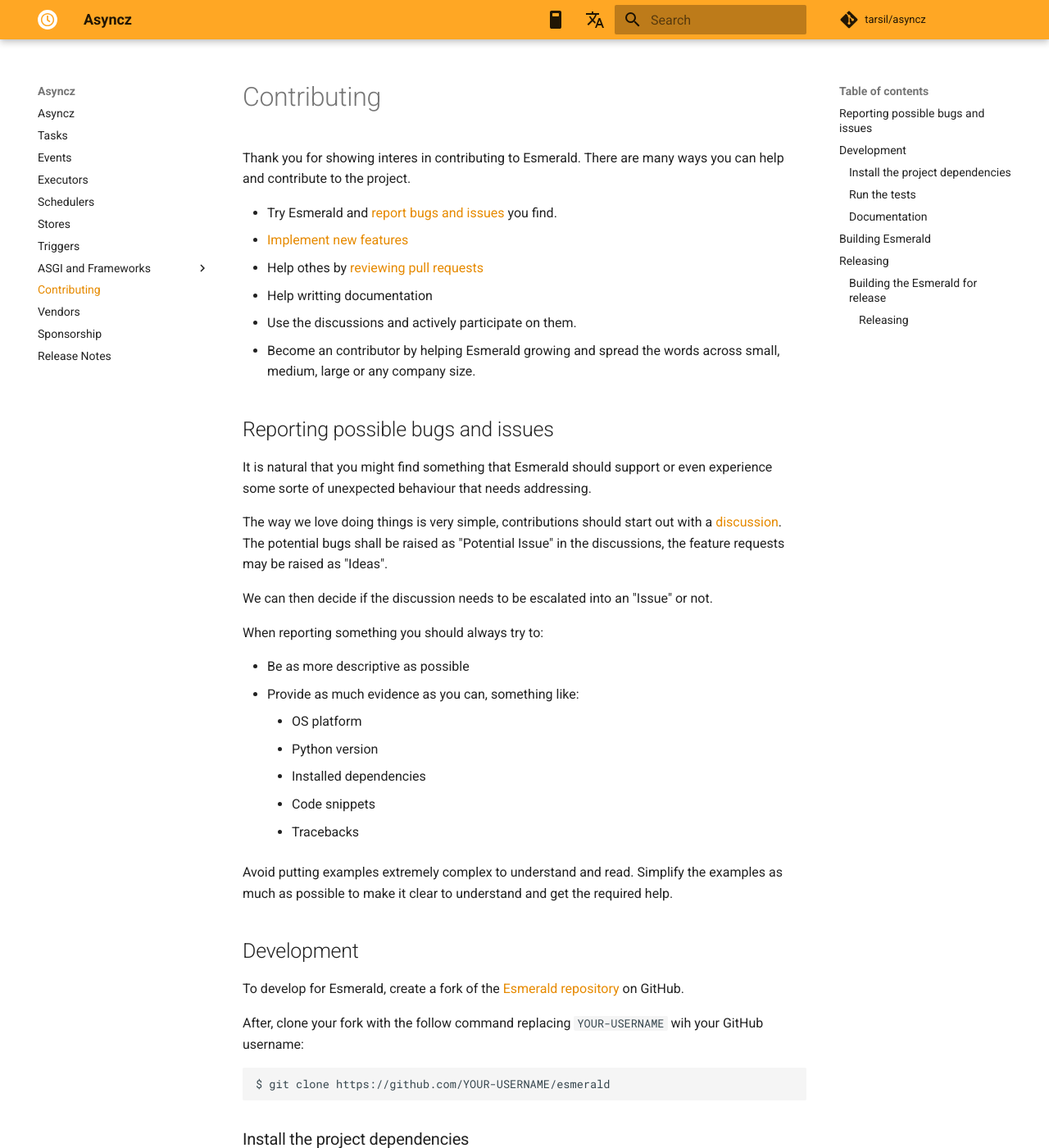
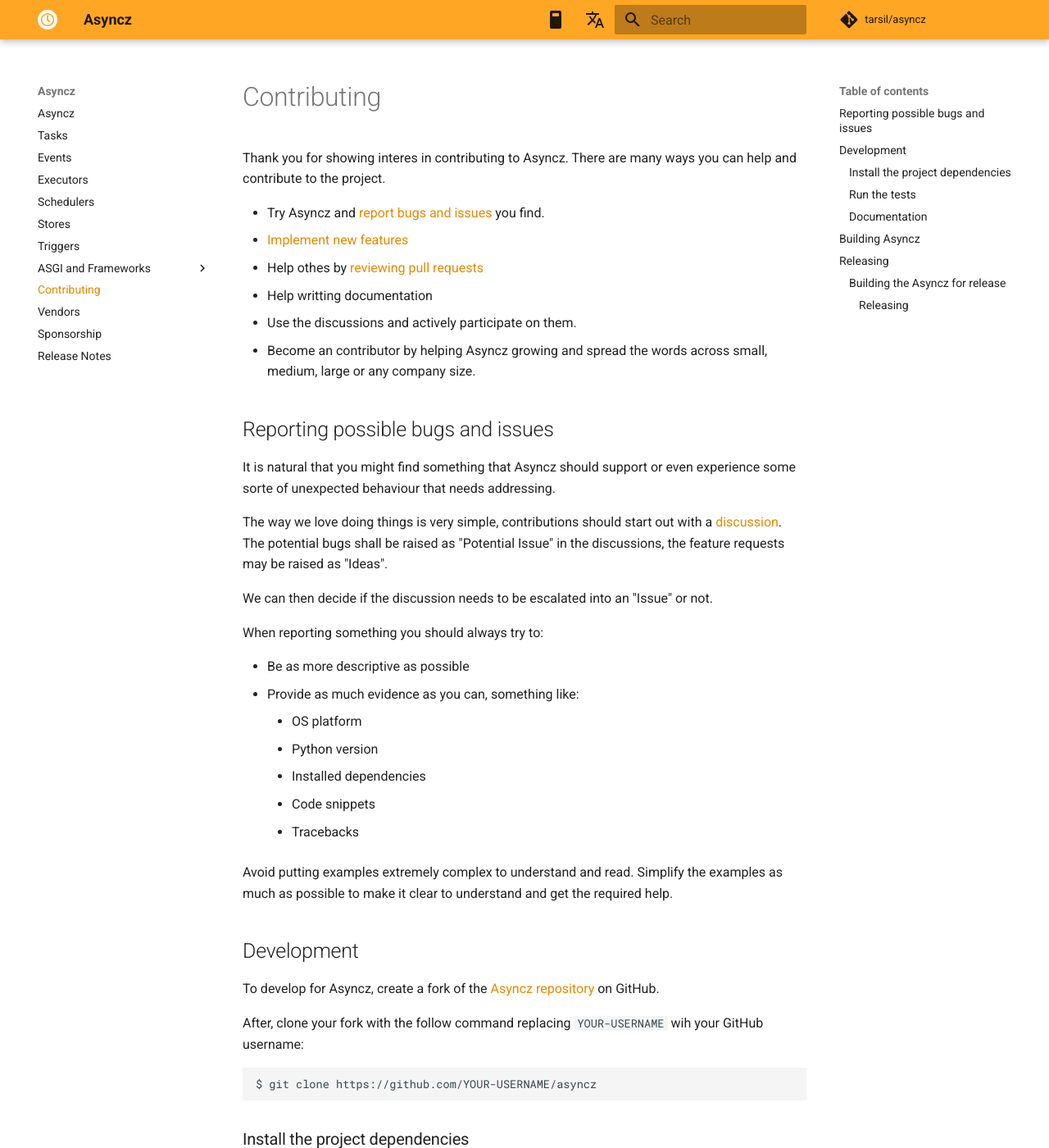
Before and after one commit to dymmond/asyncz, an MkDocs documentation site: the page built from docs/contributing.md, in a window 1280 px wide and 1400 px high. Shown: the whole window at 82% size. Built offline with MkDocs 1.6.1 and Material for MkDocs 9.7.7, drawn with Linux system fonts in a browser that asks for light colours; comment, search, counter and statistics services are not loaded; some of the changed text lies outside the part shown.

Commit message:
🧹 Contributing section updated.

````diff
--- a/docs/contributing.md
+++ b/docs/contributing.md
@@ -1,23 +1,23 @@
 # Contributing
 
-Thank you for showing interes in contributing to Esmerald. There are many ways you can help and contribute to the
+Thank you for showing interes in contributing to Asyncz. There are many ways you can help and contribute to the
 project.
 
-* Try Esmerald and [report bugs and issues](https://github.com/dymmond/esmerald/issues/new) you find.
-* [Implement new features](https://github.com/dymmond/esmerald/issues?q=is%3Aissue+is%3Aopen+label%3A%22good+first+issue%22)
-* Help othes by [reviewing pull requests](https://github.com/dymmond/esmerald/pulls)
+* Try Asyncz and [report bugs and issues](https://github.com/tarsil/asyncz/issues/new) you find.
+* [Implement new features](https://github.com/tarsil/asyncz/issues?q=is%3Aissue+is%3Aopen+label%3A%22good+first+issue%22)
+* Help othes by [reviewing pull requests](https://github.com/tarsil/asyncz/pulls)
 * Help writting documentation
 * Use the discussions and actively participate on them.
-* Become an contributor by helping Esmerald growing and spread the words across small, medium, large or any company
+* Become an contributor by helping Asyncz growing and spread the words across small, medium, large or any company
 size.
 
 ## Reporting possible bugs and issues
 
-It is natural that you might find something that Esmerald should support or even experience some sorte of unexpected
+It is natural that you might find something that Asyncz should support or even experience some sorte of unexpected
 behaviour that needs addressing.
 
 The way we love doing things is very simple, contributions should start out with a
-[discussion](https://github.com/dymmond/esmerald/discussions). The potential bugs shall be raised as "Potential Issue"
+[discussion](https://github.com/tarsil/asyncz/discussions). The potential bugs shall be raised as "Potential Issue"
 in the discussions, the feature requests may be raised as "Ideas".
 
 We can then decide if the discussion needs to be escalated into an "Issue" or not.
@@ -37,18 +37,18 @@
 
 ## Development
 
-To develop for Esmerald, create a fork of the [Esmerald repository](https://github.com/dymmond/esmerald) on GitHub.
+To develop for Asyncz, create a fork of the [Asyncz repository](https://github.com/tarsil/asyncz) on GitHub.
 
 After, clone your fork with the follow command replacing `YOUR-USERNAME` wih your GitHub username:
 
 ```shell
-$ git clone https://github.com/YOUR-USERNAME/esmerald
+$ git clone https://github.com/YOUR-USERNAME/asyncz
 ```
 
 ### Install the project dependencies
 
 ```shell
-$ cd esmerald
+$ cd asyncz
 $ scripts/install
 ```
 
@@ -60,7 +60,7 @@
 $ scripts/test
 ```
 
-Because Esmerald uses pytest, any additional arguments will be passed. More info within the
+Because Asyncz uses pytest, any additional arguments will be passed. More info within the
 [pytest documentation](https://docs.pytest.org/en/latest/how-to/usage.html)
 
 For example, to run a single test_script:
@@ -77,7 +77,7 @@
 
 ### Documentation
 
-Improving the documentation is quite easy and it is placed inside the `esmerald/docs` folder.
+Improving the documentation is quite easy and it is placed inside the `asyncz/docs` folder.
 
 To start the docs, run:
 
@@ -85,7 +85,7 @@
 $ scripts/docs
 ```
 
-## Building Esmerald
+## Building Asyncz
 
 To build a package locally, run:
 
@@ -103,15 +103,15 @@
 
 ## Releasing
 
-*This section is for the maintainers of `Esmerald`*.
+*This section is for the maintainers of `Asyncz`*.
 
-### Building the Esmerald for release
+### Building the Asyncz for release
 
 Before releasing a new package into production some considerations need to be taken into account.
 
 * **Changelog**
     * Like many projects, we follow the format from [keepchangelog](https://keepachangelog.com/en/1.0.0/).
-    * [Compare](https://github.com/dymmond/esmerald/compare/) `main` with the release tag and list of the entries
+    * [Compare](https://github.com/tarsil/asyncz/compare/) `main` with the release tag and list of the entries
 that are of interest to the users of the framework.
         * What **must** go in the changelog? added, changed, removed or deprecated features and the bug fixes.
         * What is **should not go** in the changelog? Documentation changes, tests or anything not specified in the
@@ -124,7 +124,7 @@
 
 #### Releasing
 
-Once the `release` PR is merged, create a new [release](https://github.com/dymmond/esmerald/releases/new)
+Once the `release` PR is merged, create a new [release](https://github.com/tarsil/asyncz/releases/new)
 that includes:
 
 Example:
````
